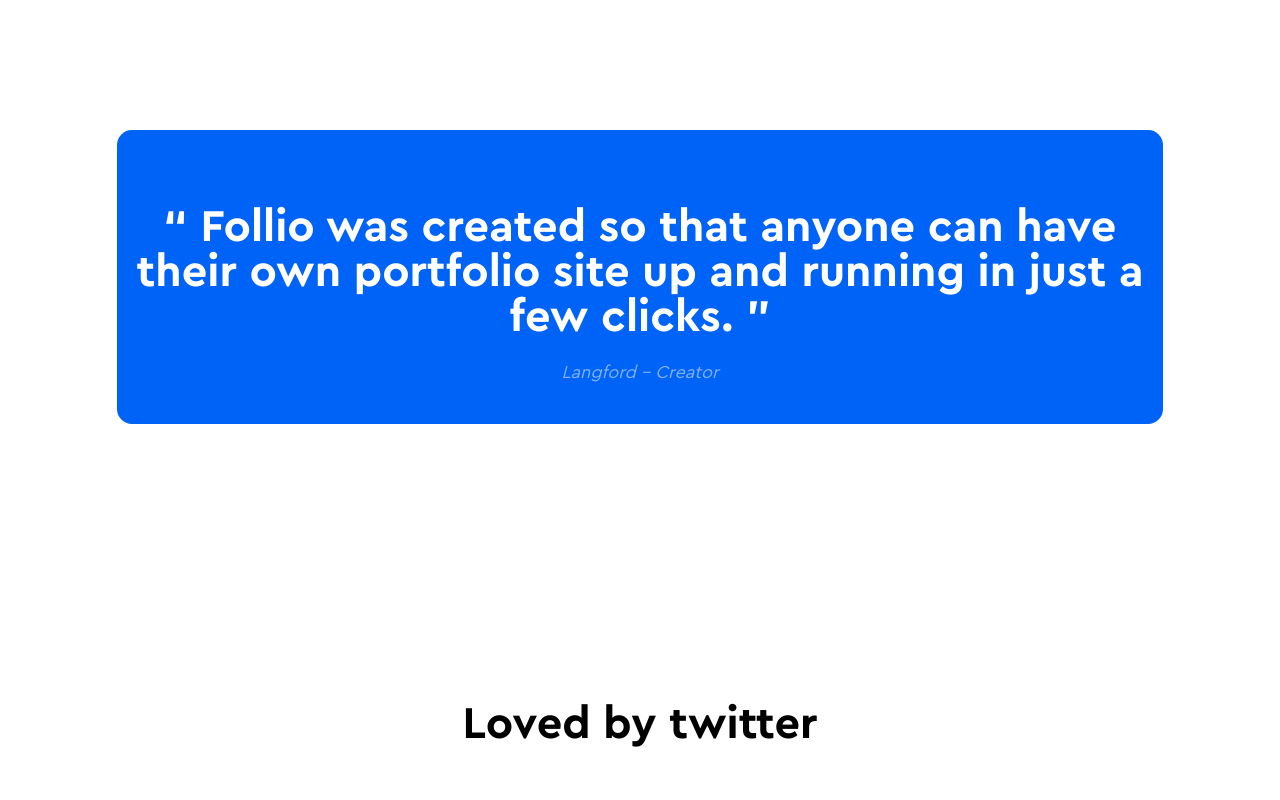
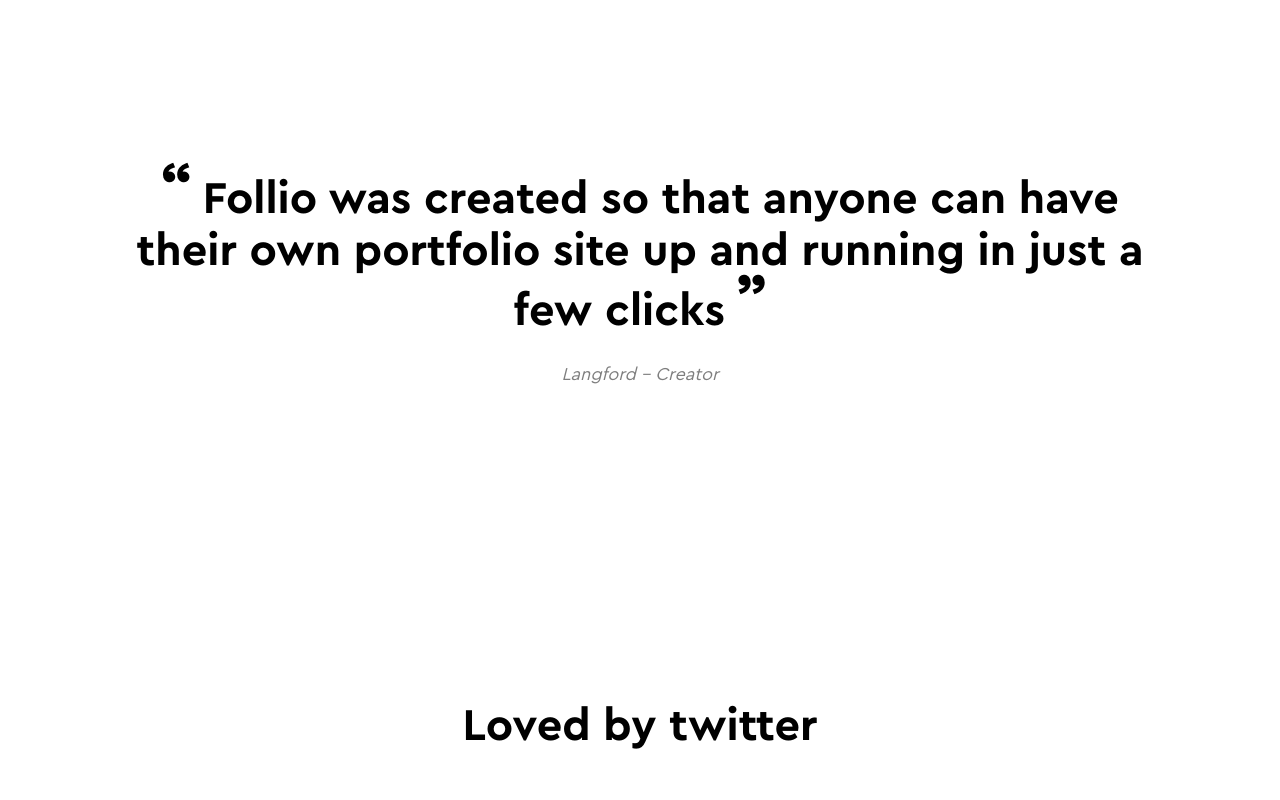
Before and after one commit to langf00rd/follio-v2, a Next.js app: page / in a window 1280 px wide. Shown: the part 1800-2600 px from the top of the page. Built offline with nearby package versions, Linux system fonts and the light colour scheme; no server answers.

Commit message:
new font

```diff
--- a/components/styles/editLinks.js
+++ b/components/styles/editLinks.js
@@ -1,6 +1,6 @@
 export const editLinks = {
     link: `opacity-80 mb-3 p-1 px-2 whitespace-nowrap rounded-md cursor-pointer hover:bg-[#cbd5e14d] user-select-none`,
     logoutLink: `text-[#ff0b0b] opacity-80 mb-3 p-1 px-2 whitespace-nowrap rounded-md cursor-pointer hover:opacity-100 hover:text-brand user-select-none`,
-    active: `opacity-100 bg-[#cbd5e14d] whitespace-nowrap font-bold mb-3 p-1 px-2 rounded-md cursor-pointer user-select-none`
+    active: `opacity-100 bg-[#F7F7F7] whitespace-nowrap font-bold mb-3 p-1 px-2 rounded-md cursor-pointer user-select-none`
     // active: `opacity-100 whitespace-nowrap mb-3 p-1 font-bold px-2 rounded-md cursor-pointer user-select-none`
 }
--- a/components/ui/themes/madeWithFollio.js
+++ b/components/ui/themes/madeWithFollio.js
@@ -7,7 +7,7 @@
             <div className={styles.section}>
                 <div className={styles.sectionWrapper}>
                     <Link href='https://www.follio.app' passHref={true} target="_blank" rel="noreferrer">
-                        💛 Made with follio
+                        💛 Made with follio 💛
                     </Link>
                 </div>
             </div>
--- a/pages/landing.js
+++ b/pages/landing.js
@@ -82,6 +82,7 @@
 const Features = () => {
     return (
         <>
+            <div className="bg-[#F5F6F7]">
                 <div className={styles.section}>
                     <div className={styles.sectionWrapper}>
                         <h1 className={styles.h2}>What you can do?</h1>
@@ -98,6 +99,7 @@
                                 <UpdateFeature working={true} label="Meeting schedules" icon="📆" />
                                 <UpdateFeature working={true} label="Mini shop" icon="🛍️" />
                                 {/* <UpdateFeature soon={true} label="Submitting your design" icon="😎" /> */}
+                            </div>
                         </div>
                     </div>
                 </div>
@@ -132,8 +134,13 @@
             <div className="">
                 <div className={styles.section}>
                     <div className={styles.sectionWrapper}>
-                        <div className="max-w-6xl m-auto text-center p-5 bg-brand text-white pt-20 rounded-2xl">
-                            <h1 className={styles.h2}>&ldquo; Follio was created so that anyone can have their own portfolio site up and running in just a few clicks. &rdquo;</h1>
+                        <div className="max-w-6xl m-auto text-center p-5 pt-20 rounded-2xl">
+                            <div className="-mt-10" />
+                            <h1 className={styles.h2}>
+                                <span className={styles.quote}>&ldquo; </span>
+                                Follio was created so that anyone can have their own portfolio site up and running in just a few clicks
+                                <span className={styles.quote}> &rdquo;</span>
+                            </h1>
                             <p className="italic my-5 opacity-50">Langford - Creator</p>
                         </div>
                     </div>
@@ -167,9 +174,7 @@
         <>
             <div className={styles.testimonial}>
                 <div className="text-left lg:-mb-10 pt-5 opacity-50">
-                    <h1 className={styles.h1}>
-                        &ldquo;
-                    </h1>
+                    <h1 className={styles.quote}>&ldquo;</h1>
                 </div>
                 <p className="mb-5 text-left">Man i just made my portffolio within a few minutes. Really enjoyed it</p>
                 <div className="text-sm mt-3">
@@ -216,10 +221,11 @@
     // hero: `w-screen lg:px-56 px-5 m-auto border-t border-t-[#f1f1f1] lg:py-44 mt-[63px] py-32 text-center`,
     h1: `h1 lg:text-7xl text-4xl`,
     h2: `h2 lg:text-5xl text-3xl`,
+    quote: `quote lg:text-7xl text-4xl`,
     section: `py-32`,
     sectionWrapper: `max-w-6xl m-auto text-center p-5`,
-    testimonial: `lg:w-1/3 m-3 bg-[#F5F6F7] border border-[#f1f1f1] p-5 w-max lg:px-10 rounded-xl text-right`,
-    featureCard: `hover:bg-[#fff] transition bg-[#F5F6F7] border border-[#f1f1f1] p-5 py-10 w-full flex items-center justify-center flex-col rounded-xl`,
+    testimonial: `lg:w-1/3 m-3 bg-[#F5F6F7] p-5 w-max lg:px-10 rounded-xl text-right`,
+    featureCard: `hover:bg-[#F5F6F7] transition bg-[#fff] p-5 py-10 w-full flex items-center justify-center flex-col rounded-xl`,
     featureIcon: `block mb-6 text-5xl`,
     navLinks: `flex items-center hidden lg:flex`,
     link: `p-3 hover:text-brand cursor-pointer`,
--- a/styles/globals.css
+++ b/styles/globals.css
@@ -106,6 +106,11 @@
     Ubuntu, Cantarell, Fira Sans, Droid Sans, Helvetica Neue, sans-serif;
 }
 
+.quote {
+  font-family: 'CalFonts', -apple-system, BlinkMacSystemFont, Segoe UI, Roboto, Oxygen,
+    Ubuntu, Cantarell, Fira Sans, Droid Sans, Helvetica Neue, sans-serif;
+}
+
 .logo-font {
   font-family: 'CeraPro', -apple-system, BlinkMacSystemFont, Segoe UI, Roboto, Oxygen,
     Ubuntu, Cantarell, Fira Sans, Droid Sans, Helvetica Neue, sans-serif;
```
Lines whose indentation alone changed are shown as unchanged.
